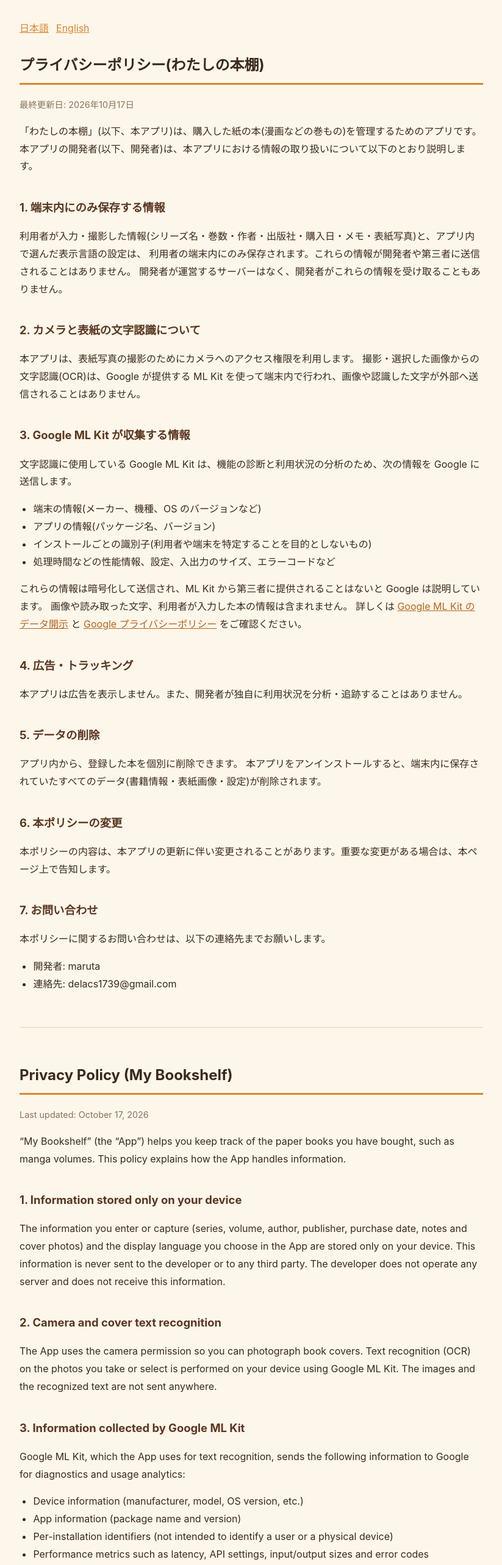
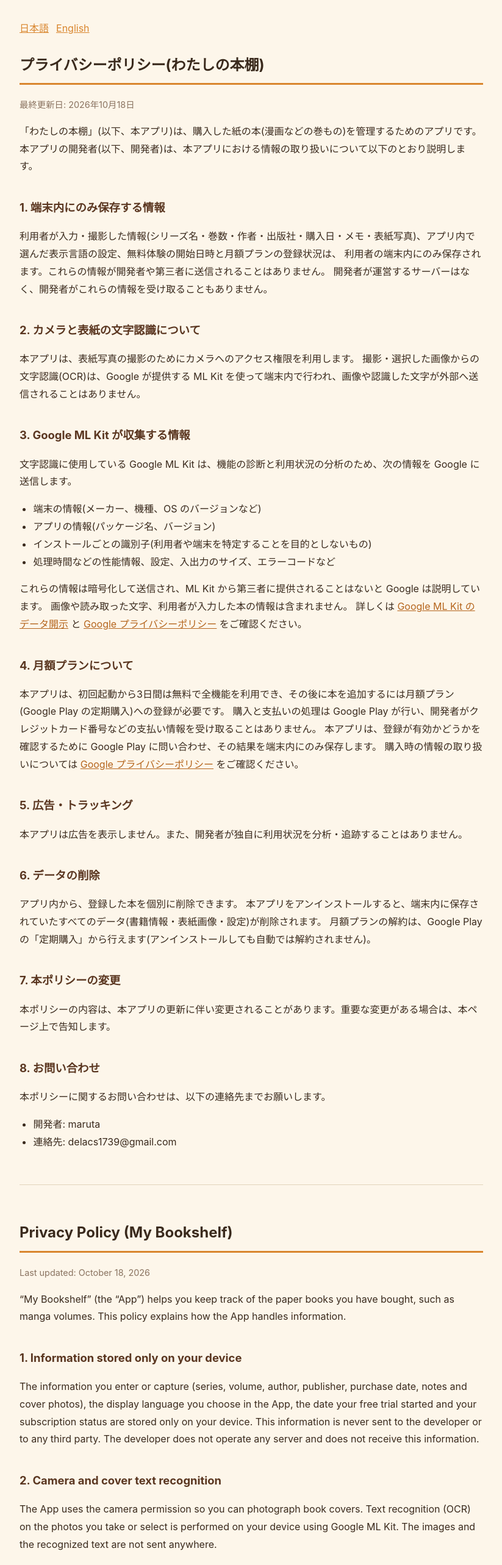
Before and after one commit to bonuxn/privacy, a plain HTML site: page bookshelf/index.html in a window 1280 px wide. Shown: the top 2566 px of the page at 61% size, without its empty margins (228-1051 px from the left). Drawn offline with Linux system fonts and the light colour scheme.

Commit message:
わたしの本棚のポリシーに月額プラン(Google Play定期購入)の扱いを追記
Co-Authored-By: Claude Opus 5.5 <noreply@anthropic.com>

```diff
--- a/bookshelf/index.html
+++ b/bookshelf/index.html
@@ -22,7 +22,7 @@
 
 <section id="ja" lang="ja">
 <h1>プライバシーポリシー(わたしの本棚)</h1>
-<p class="updated">最終更新日: 2026年10月17日</p>
+<p class="updated">最終更新日: 2026年10月18日</p>
 
 <p>
 「わたしの本棚」(以下、本アプリ)は、購入した紙の本(漫画などの巻もの)を管理するためのアプリです。
@@ -31,7 +31,7 @@
 
 <h2>1. 端末内にのみ保存する情報</h2>
 <p>
-利用者が入力・撮影した情報(シリーズ名・巻数・作者・出版社・購入日・メモ・表紙写真)と、アプリ内で選んだ表示言語の設定は、
+利用者が入力・撮影した情報(シリーズ名・巻数・作者・出版社・購入日・メモ・表紙写真)、アプリ内で選んだ表示言語の設定、無料体験の開始日時と月額プランの登録状況は、
 利用者の端末内にのみ保存されます。これらの情報が開発者や第三者に送信されることはありません。
 開発者が運営するサーバーはなく、開発者がこれらの情報を受け取ることもありません。
 </p>
@@ -59,19 +59,28 @@
 <a href="https://policies.google.com/privacy">Google プライバシーポリシー</a> をご確認ください。
 </p>
 
-<h2>4. 広告・トラッキング</h2>
+<h2>4. 月額プランについて</h2>
+<p>
+本アプリは、初回起動から3日間は無料で全機能を利用でき、その後に本を追加するには月額プラン(Google Play の定期購入)への登録が必要です。
+購入と支払いの処理は Google Play が行い、開発者がクレジットカード番号などの支払い情報を受け取ることはありません。
+本アプリは、登録が有効かどうかを確認するために Google Play に問い合わせ、その結果を端末内にのみ保存します。
+購入時の情報の取り扱いについては <a href="https://policies.google.com/privacy">Google プライバシーポリシー</a> をご確認ください。
+</p>
+
+<h2>5. 広告・トラッキング</h2>
 <p>本アプリは広告を表示しません。また、開発者が独自に利用状況を分析・追跡することはありません。</p>
 
-<h2>5. データの削除</h2>
+<h2>6. データの削除</h2>
 <p>
 アプリ内から、登録した本を個別に削除できます。
 本アプリをアンインストールすると、端末内に保存されていたすべてのデータ(書籍情報・表紙画像・設定)が削除されます。
+月額プランの解約は、Google Play の「定期購入」から行えます(アンインストールしても自動では解約されません)。
 </p>
 
-<h2>6. 本ポリシーの変更</h2>
+<h2>7. 本ポリシーの変更</h2>
 <p>本ポリシーの内容は、本アプリの更新に伴い変更されることがあります。重要な変更がある場合は、本ページ上で告知します。</p>
 
-<h2>7. お問い合わせ</h2>
+<h2>8. お問い合わせ</h2>
 <p>本ポリシーに関するお問い合わせは、以下の連絡先までお願いします。</p>
 <ul>
   <li>開発者: maruta</li>
@@ -83,7 +92,7 @@
 
 <section id="en" lang="en">
 <h1>Privacy Policy (My Bookshelf)</h1>
-<p class="updated">Last updated: October 17, 2026</p>
+<p class="updated">Last updated: October 18, 2026</p>
 
 <p>
 “My Bookshelf” (the “App”) helps you keep track of the paper books you have bought, such as manga volumes.
@@ -92,8 +101,8 @@ This policy explains how the App handles information.
 
 <h2>1. Information stored only on your device</h2>
 <p>
-The information you enter or capture (series, volume, author, publisher, purchase date, notes and cover photos)
-and the display language you choose in the App are stored only on your device.
+The information you enter or capture (series, volume, author, publisher, purchase date, notes and cover photos),
+the display language you choose in the App, the date your free trial started and your subscription status are stored only on your device.
 This information is never sent to the developer or to any third party.
 The developer does not operate any server and does not receive this information.
 </p>
@@ -122,19 +131,28 @@ For details, see <a href="https://developers.google.com/ml-kit/android-data-disc
 and the <a href="https://policies.google.com/privacy">Google Privacy Policy</a>.
 </p>
 
-<h2>4. Ads and tracking</h2>
+<h2>4. Monthly plan</h2>
+<p>
+You can use all features free for 3 days after first launching the App. After that, adding books requires the monthly plan (a Google Play subscription).
+Purchases and payments are processed by Google Play; the developer never receives your payment details such as card numbers.
+The App asks Google Play whether your subscription is active and stores the result only on your device.
+For how Google handles purchase information, see the <a href="https://policies.google.com/privacy">Google Privacy Policy</a>.
+</p>
+
+<h2>5. Ads and tracking</h2>
 <p>The App does not show ads. The developer does not analyze or track how you use the App.</p>
 
-<h2>5. Deleting your data</h2>
+<h2>6. Deleting your data</h2>
 <p>
 You can delete individual books in the App.
 Uninstalling the App deletes all data stored on your device (book information, cover images and settings).
+To cancel the monthly plan, use Subscriptions in Google Play (uninstalling the App does not cancel it).
 </p>
 
-<h2>6. Changes to this policy</h2>
+<h2>7. Changes to this policy</h2>
 <p>This policy may change when the App is updated. Important changes will be announced on this page.</p>
 
-<h2>7. Contact</h2>
+<h2>8. Contact</h2>
 <p>If you have any questions about this policy, please contact:</p>
 <ul>
   <li>Developer: maruta</li>
```
